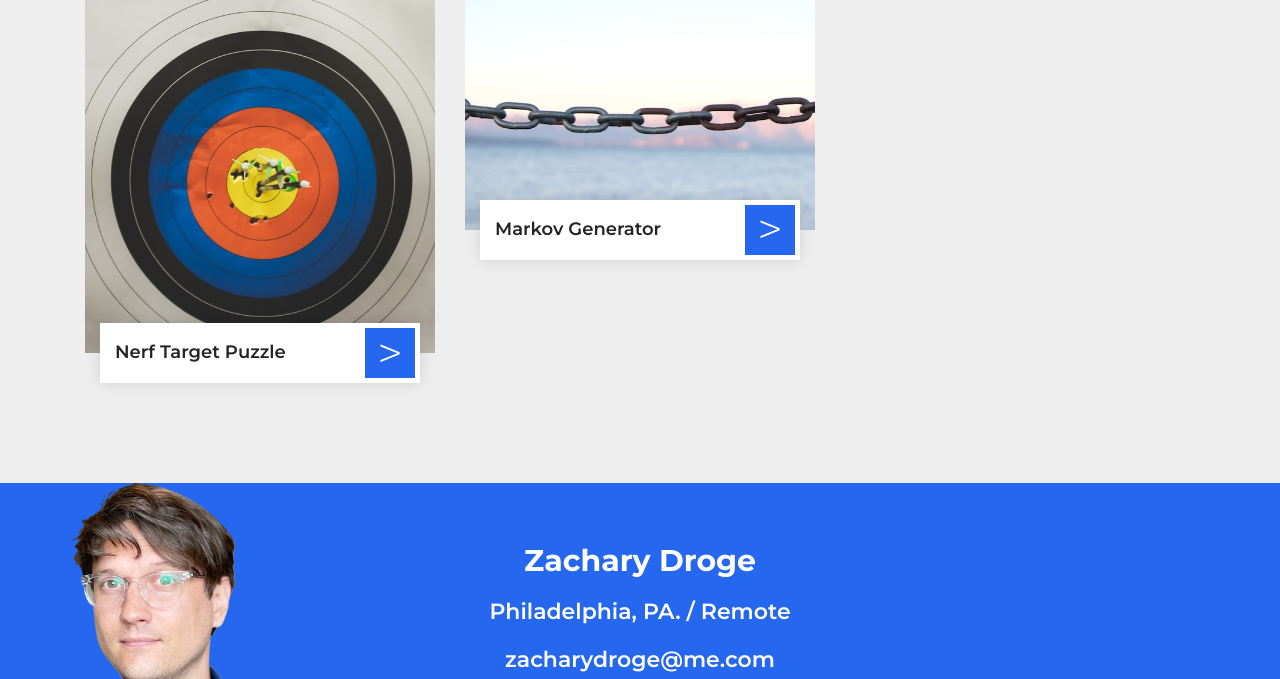
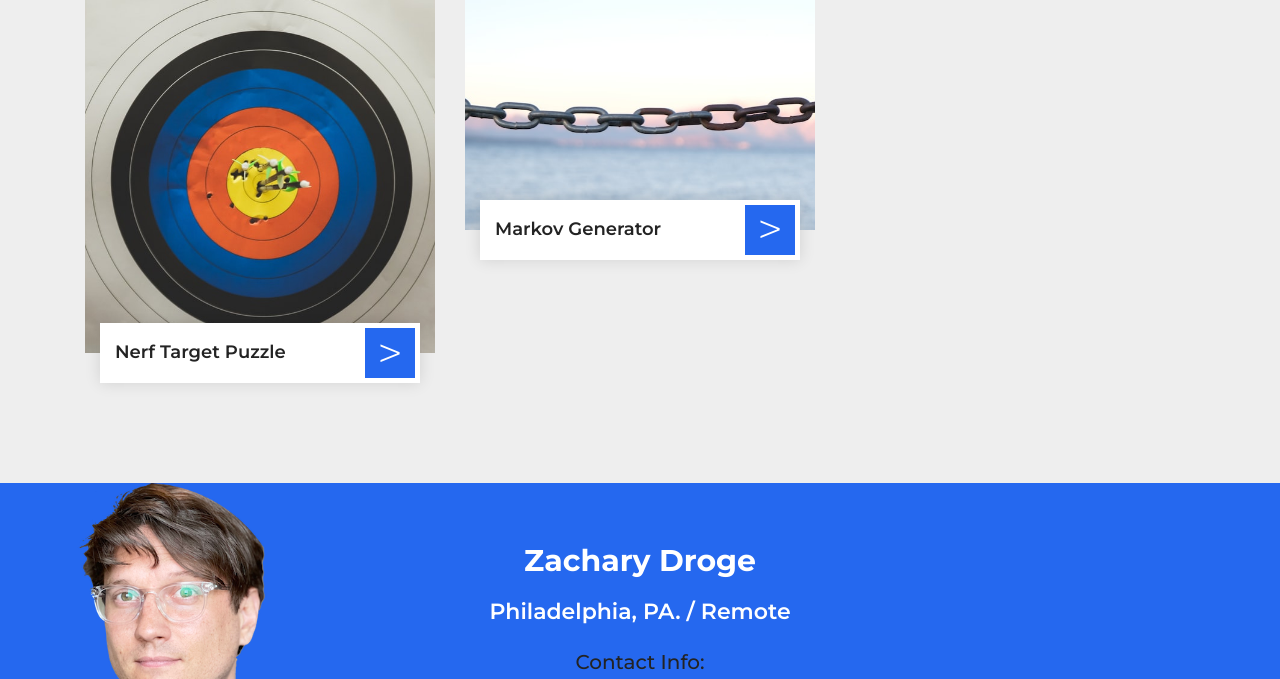
Before and after one commit to zacharyad/Zacharyad.github.io, a plain HTML site: page index.html in a window 1280 px wide. Shown: the part 3977-4656 px from the top of the page. Drawn offline with nearby package versions, Linux system fonts and the light colour scheme.

Commit message:
added contact info label

```diff
--- a/index.html
+++ b/index.html
@@ -343,7 +343,9 @@ In my free time I select students that are interested in designing and building
                         <div class="footer-info">
                             <h2>Zachary Droge</h2>
                             <h3>Philadelphia, PA. / Remote</h3>
+                            <h5>Contact Info:</h5>
                             <div class="footer-menu">
+
                                 <p>zacharydroge@me.com</p>
                             </div>
                             <div class="footer-social">
```
